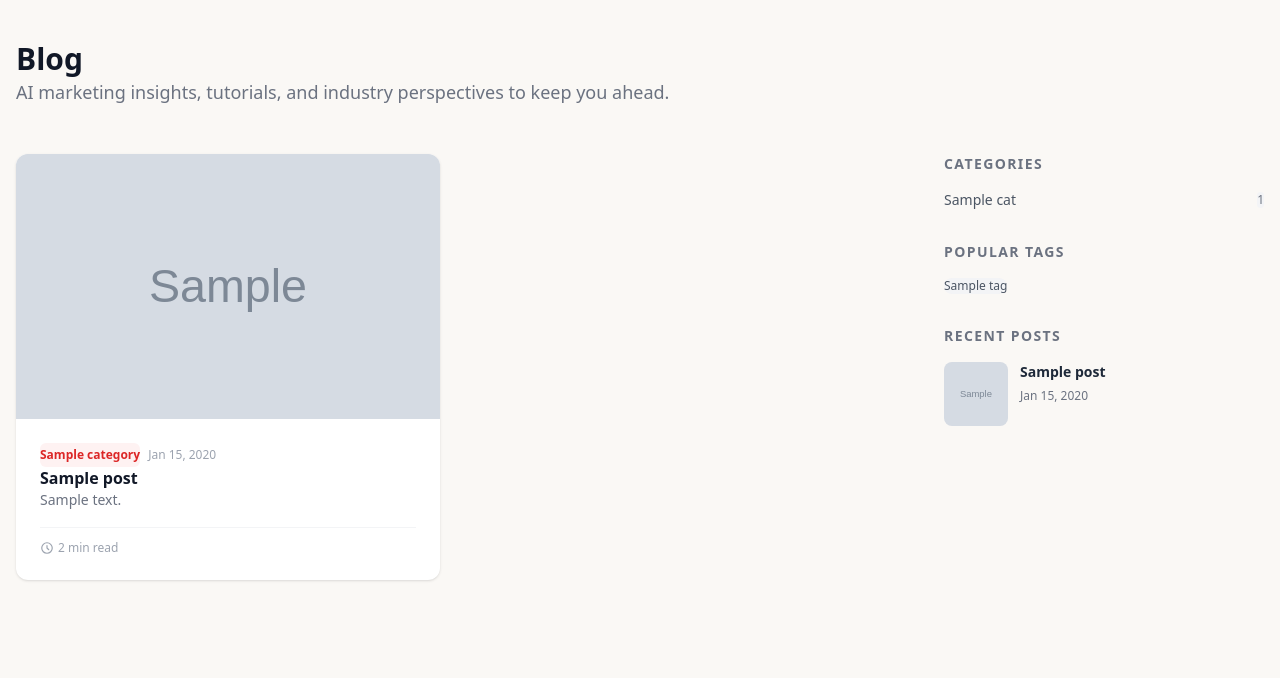
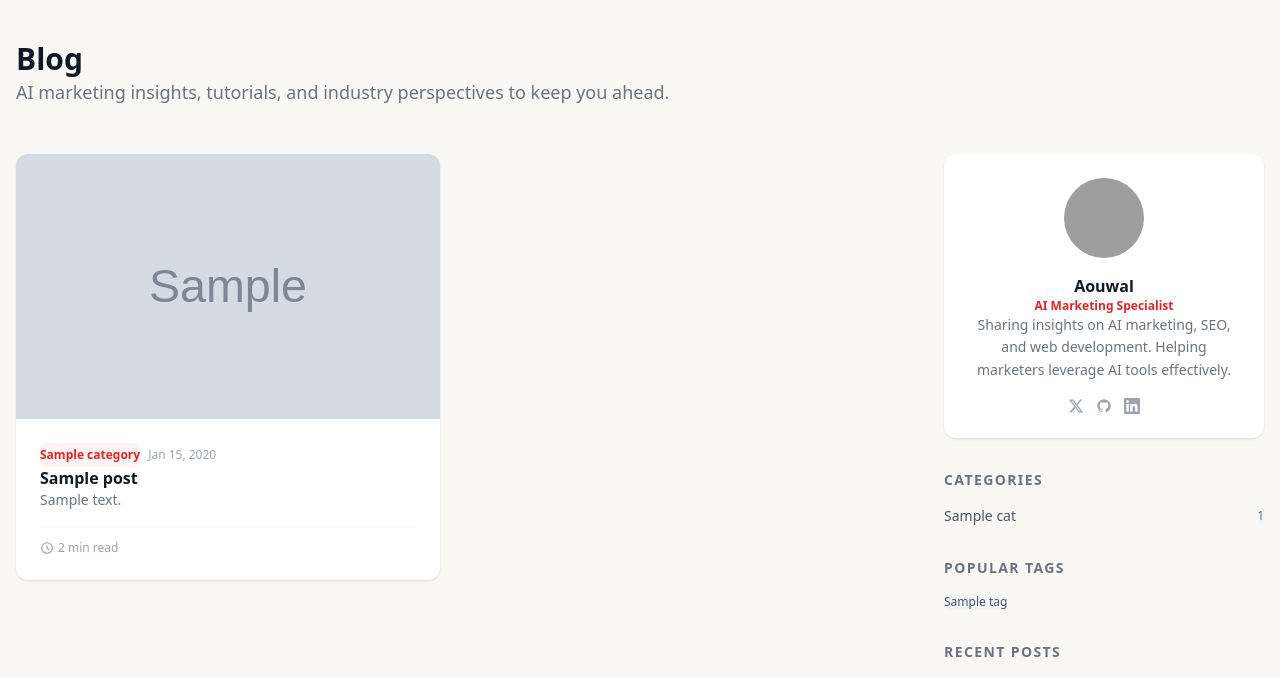
Before and after one commit to aouwalitshikkha/ai-marketings-template, a Django app: template blog/templates/blog/post_list.html in a window 1280 px wide. Shown: the part 65-743 px from the top of the page. Run offline with Django 5.2, Linux system fonts and the light colour scheme; the template is opened without the code that fills it: most values are stand-ins (such as "Sample title", 1, 10 or a date in 2020); grey boxes marked "Sample" are stand-in pictures; style sheets or scripts are compiled from the project's sources; grey boxes are pictures that could not be loaded.

Commit message:
Add static author profile card in sidebar

```diff
--- a/blog/templates/blog/post_list.html
+++ b/blog/templates/blog/post_list.html
@@ -94,6 +94,24 @@
 
     <aside class="lg:w-80 shrink-0 mt-12 lg:mt-0">
 
+      <div class="bg-white rounded-xl border border-gray-100 shadow-sm p-6 text-center mb-8">
+        <img width="200" height="200" class="w-20 h-20 rounded-full object-cover mx-auto mb-4" src="https://picsum.photos/seed/author/200/200" alt="Aouwal" loading="lazy" />
+        <h3 class="font-bold text-gray-900">Aouwal</h3>
+        <p class="text-xs text-red-600 font-semibold mb-2">AI Marketing Specialist</p>
+        <p class="text-sm text-gray-500 leading-relaxed mb-4">Sharing insights on AI marketing, SEO, and web development. Helping marketers leverage AI tools effectively.</p>
+        <div class="flex justify-center gap-3">
+          <a href="#" class="text-gray-400 hover:text-red-600 transition" title="Twitter" aria-label="Twitter">
+            <svg class="w-4 h-4" fill="currentColor" viewBox="0 0 24 24"><path d="M18.244 2.25h3.308l-7.227 8.26 8.502 11.24H16.17l-5.214-6.817L4.99 21.75H1.68l7.73-8.835L1.254 2.25H8.08l4.713 6.231zm-1.161 17.52h1.833L7.084 4.126H5.117z"/></svg>
+          </a>
+          <a href="#" class="text-gray-400 hover:text-red-600 transition" title="GitHub" aria-label="GitHub">
+            <svg class="w-4 h-4" fill="currentColor" viewBox="0 0 24 24"><path d="M12 2C6.477 2 2 6.484 2 12.017c0 4.425 2.865 8.18 6.839 9.504.5.092.682-.217.682-.483 0-.237-.008-.868-.013-1.703-2.782.605-3.369-1.343-3.369-1.343-.454-1.158-1.11-1.466-1.11-1.466-.908-.62.069-.608.069-.608 1.003.07 1.531 1.032 1.531 1.032.892 1.53 2.341 1.088 2.91.832.092-.647.35-1.088.636-1.338-2.22-.253-4.555-1.113-4.555-4.951 0-1.093.39-1.988 1.029-2.688-.103-.253-.446-1.272.098-2.65 0 0 .84-.27 2.75 1.026A9.564 9.564 0 0112 6.844c.85.004 1.705.115 2.504.337 1.909-1.296 2.747-1.027 2.747-1.027.546 1.379.202 2.398.1 2.651.64.7 1.028 1.595 1.028 2.688 0 3.848-2.339 4.695-4.566 4.943.359.309.678.92.678 1.855 0 1.338-.012 2.419-.012 2.747 0 .268.18.58.688.482A10.019 10.019 0 0022 12.017C22 6.484 17.522 2 12 2z"/></svg>
+          </a>
+          <a href="#" class="text-gray-400 hover:text-red-600 transition" title="LinkedIn" aria-label="LinkedIn">
+            <svg class="w-4 h-4" fill="currentColor" viewBox="0 0 24 24"><path d="M20.447 20.452h-3.554v-5.569c0-1.328-.027-3.037-1.852-3.037-1.853 0-2.136 1.445-2.136 2.939v5.667H9.351V9h3.414v1.561h.046c.477-.9 1.637-1.85 3.37-1.85 3.601 0 4.267 2.37 4.267 5.455v6.286zM5.337 7.433a2.062 2.062 0 01-2.063-2.065 2.064 2.064 0 112.063 2.065zm1.782 13.019H3.555V9h3.564v11.452zM22.225 0H1.771C.792 0 0 .774 0 1.729v20.542C0 23.227.792 24 1.771 24h20.451C23.2 24 24 23.227 24 22.271V1.729C24 .774 23.2 0 22.222 0h.003z"/></svg>
+          </a>
+        </div>
+      </div>
+
       <div class="mb-8">
         <h3 class="text-sm font-semibold uppercase tracking-widest text-gray-500 mb-4">Categories</h3>
         <ul class="space-y-2">
```
